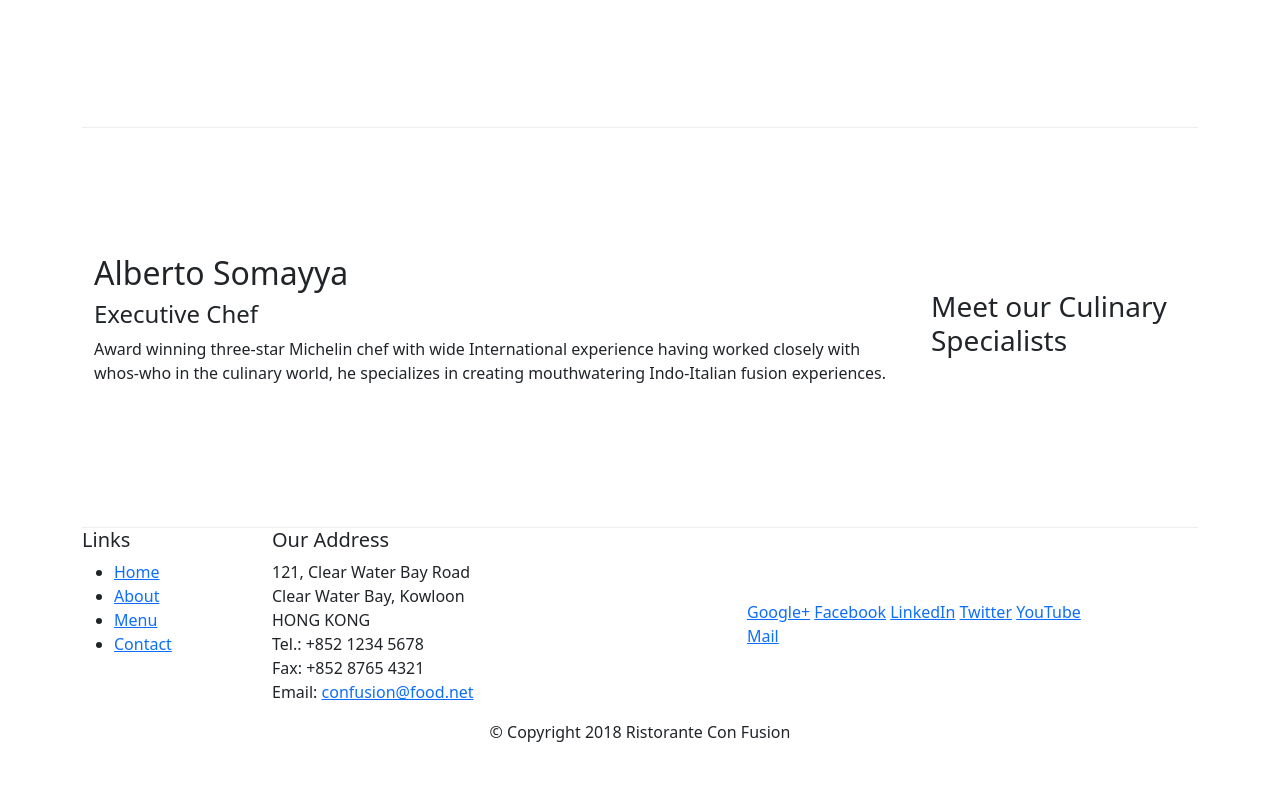
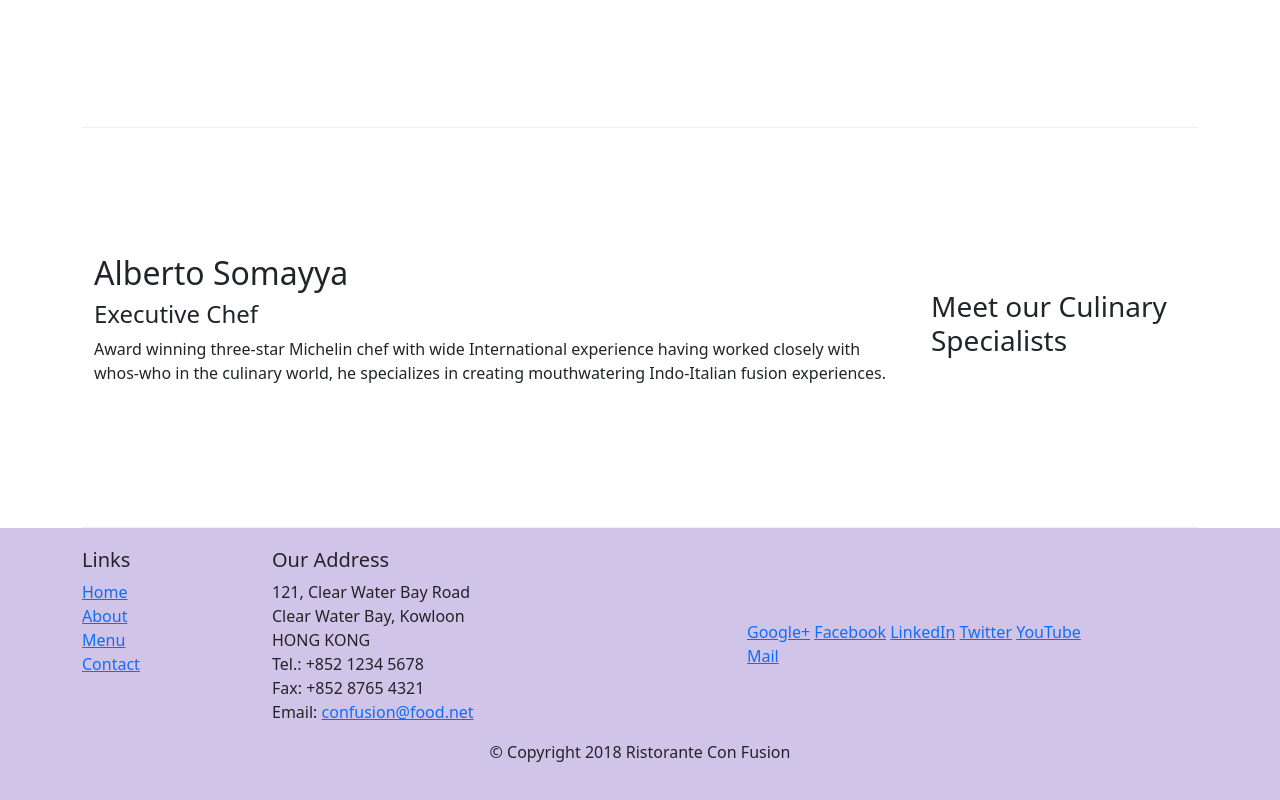
Before and after one commit to belonet/Bootstrap4-tutorial, a website: page index.html in a window 1280 px wide. Shown: the part 956-1756 px from the top of the page. Before the commit the page ends 1716 px from the top, so only its background shows below. Drawn offline with nearby package versions, Linux system fonts and the light colour scheme.

Commit message:
initial commit

```diff
--- a/css/styles.css
+++ b/css/styles.css
@@ -16,3 +16,15 @@
   background: #9575cd;
   color: floralwhite;
 }
+
+.footer {
+  background-color: #d1c4e9;
+  margin: 0px auto;
+  padding: 20px 0px 20px 0px;
+}
+
+.address {
+  font-size: 80%;
+  margin: 0px;
+  color: #0f0f0f;
+}
--- a/index.html
+++ b/index.html
@@ -93,7 +93,7 @@
         <div class="row">
           <div class="col-4 col-sm-2">
             <h5>Links</h5>
-            <ul>
+            <ul class="list-unstyled">
               <li><a href="#">Home</a></li>
               <li><a href="#">About</a></li>
               <li><a href="#">Menu</a></li>
```
